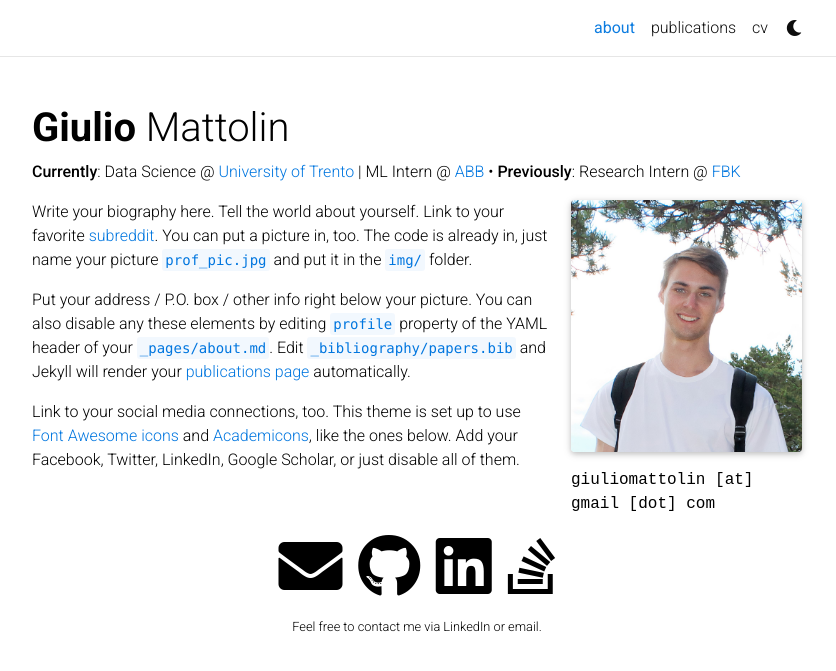
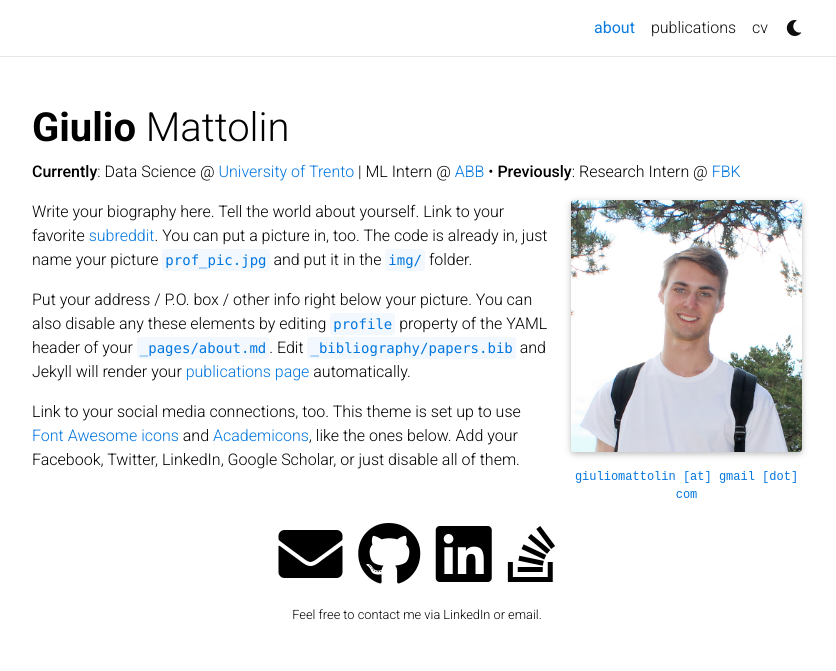
Before and after one commit to giuliomattolin/giuliomattolin.github.io, a Jekyll site: the page built from _pages/about.md, in a window 1280 px wide. Shown: the top 671 px of the page, without its empty margins (223-1059 px from the left). Built offline with Jekyll 4.4.1, drawn with Linux system fonts in a browser that asks for light colours; full-size pictures stand in for the smaller copies a plugin makes; comment, search, counter and statistics services are not loaded; a style sheet for code colours, icons or effects is not loaded.

Commit message:
Update email style

```diff
--- a/_pages/about.md
+++ b/_pages/about.md
@@ -9,7 +9,7 @@
   image: prof_pic.jpg
   image_circular: false # crops the image to make it circular
   address: > # TODO: center
-    <p>giuliomattolin [at] gmail [dot] com</p>
+    <p style="text-align: center; display: block; font-size: 75%; color: var(--global-theme-color);">giuliomattolin [at] gmail [dot] com</p>
 
 news: false  # includes a list of news items
 selected_papers: false # includes a list of papers marked as "selected={true}"
```
